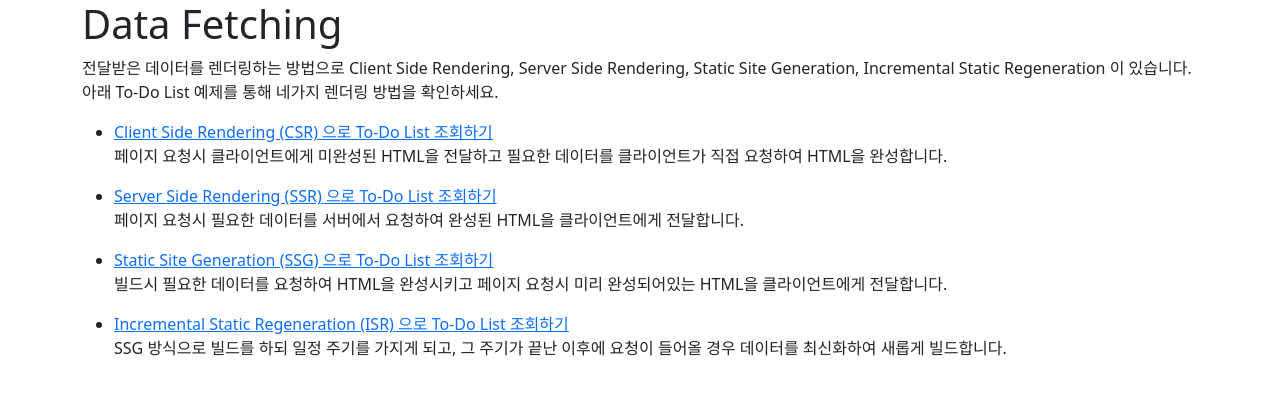
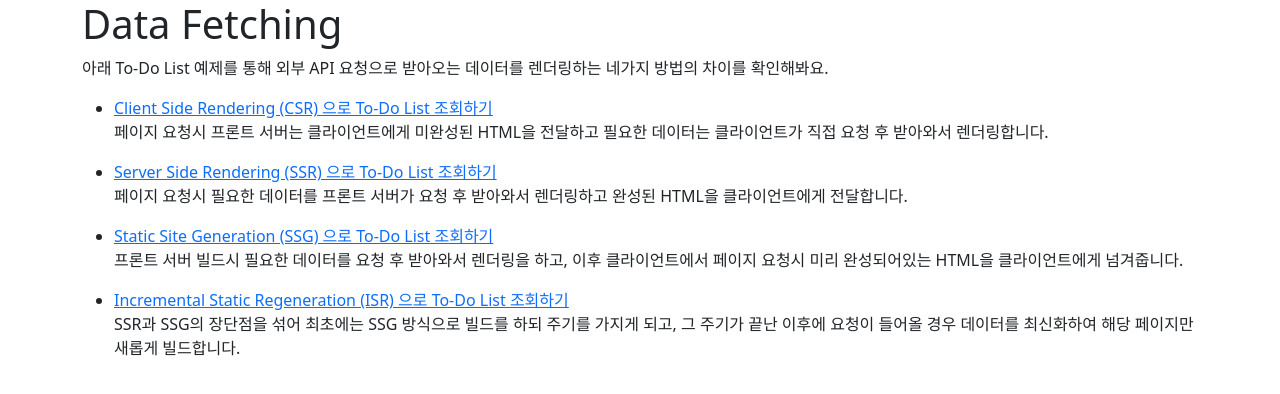
Before and after one commit to juhonamnam/demo-next, a Next.js app: page /dataFetching in a window 1280 px wide. Shown: the top 394 px of the page. Built offline with nearby package versions, Linux system fonts and the light colour scheme.

Commit message:
modify data fetching description

```diff
--- a/src/pages/dataFetching/index.tsx
+++ b/src/pages/dataFetching/index.tsx
@@ -5,11 +5,8 @@ const TodoList = () => {
     <div className="container">
       <h1>Data Fetching</h1>
       <p>
-        전달받은 데이터를 렌더링하는 방법으로 Client Side Rendering, Server Side
-        Rendering, Static Site Generation, Incremental Static Regeneration 이
-        있습니다.
-        <br />
-        아래 To-Do List 예제를 통해 네가지 렌더링 방법을 확인하세요.
+        아래 To-Do List 예제를 통해 외부 API 요청으로 받아오는 데이터를
+        렌더링하는 네가지 방법의 차이를 확인해봐요.
       </p>
       <ul>
         <li>
@@ -17,8 +14,8 @@ const TodoList = () => {
             Client Side Rendering (CSR) 으로 To-Do List 조회하기
           </Link>
           <p>
-            페이지 요청시 클라이언트에게 미완성된 HTML을 전달하고 필요한
-            데이터를 클라이언트가 직접 요청하여 HTML을 완성합니다.
+            페이지 요청시 프론트 서버는 클라이언트에게 미완성된 HTML을 전달하고
+            필요한 데이터는 클라이언트가 직접 요청 후 받아와서 렌더링합니다.
           </p>
         </li>
         <li>
@@ -26,8 +23,8 @@ const TodoList = () => {
             Server Side Rendering (SSR) 으로 To-Do List 조회하기
           </Link>
           <p>
-            페이지 요청시 필요한 데이터를 서버에서 요청하여 완성된 HTML을
-            클라이언트에게 전달합니다.
+            페이지 요청시 필요한 데이터를 프론트 서버가 요청 후 받아와서
+            렌더링하고 완성된 HTML을 클라이언트에게 전달합니다.
           </p>
         </li>
         <li>
@@ -35,8 +32,9 @@ const TodoList = () => {
             Static Site Generation (SSG) 으로 To-Do List 조회하기
           </Link>
           <p>
-            빌드시 필요한 데이터를 요청하여 HTML을 완성시키고 페이지 요청시 미리
-            완성되어있는 HTML을 클라이언트에게 전달합니다.
+            프론트 서버 빌드시 필요한 데이터를 요청 후 받아와서 렌더링을 하고,
+            이후 클라이언트에서 페이지 요청시 미리 완성되어있는 HTML을
+            클라이언트에게 넘겨줍니다.
           </p>
         </li>
         <li>
@@ -44,8 +42,9 @@ const TodoList = () => {
             Incremental Static Regeneration (ISR) 으로 To-Do List 조회하기
           </Link>
           <p>
-            SSG 방식으로 빌드를 하되 일정 주기를 가지게 되고, 그 주기가 끝난
-            이후에 요청이 들어올 경우 데이터를 최신화하여 새롭게 빌드합니다.
+            SSR과 SSG의 장단점을 섞어 최초에는 SSG 방식으로 빌드를 하되 주기를
+            가지게 되고, 그 주기가 끝난 이후에 요청이 들어올 경우 데이터를
+            최신화하여 해당 페이지만 새롭게 빌드합니다.
           </p>
         </li>
       </ul>
```
